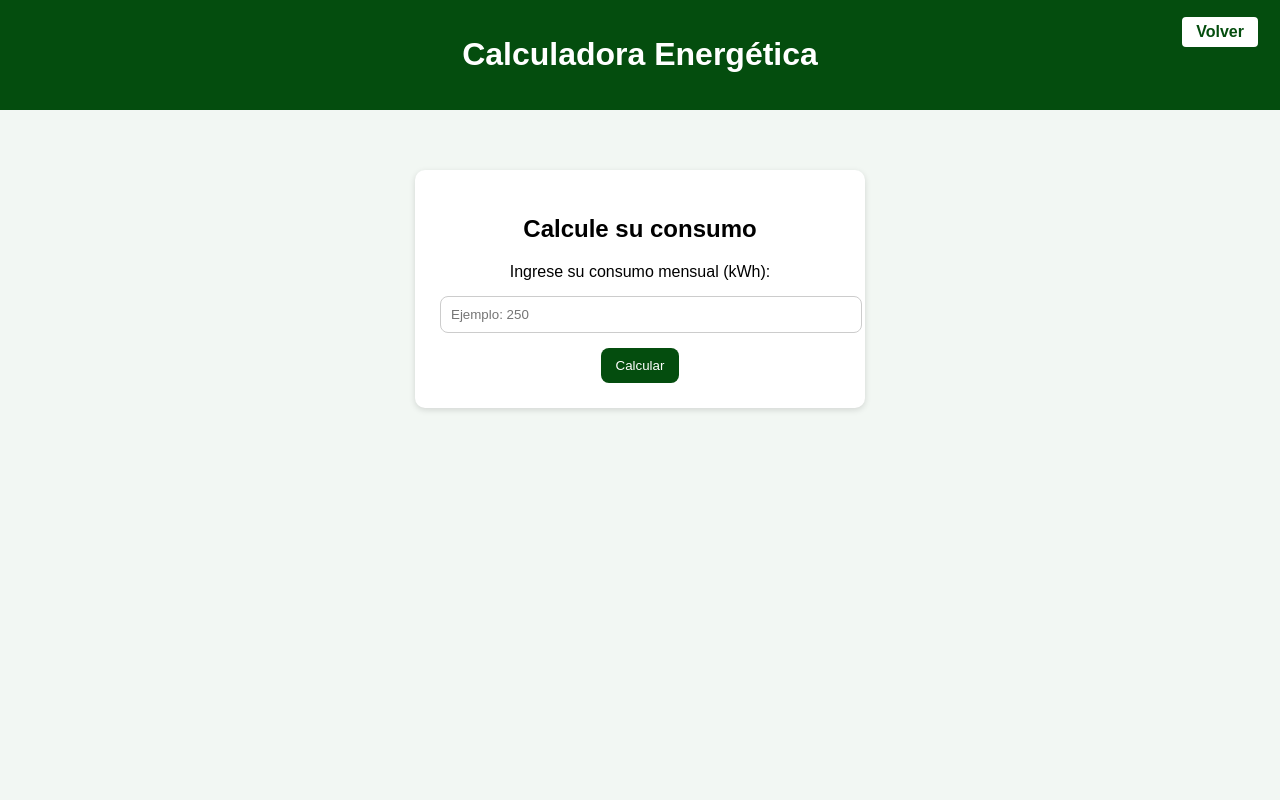
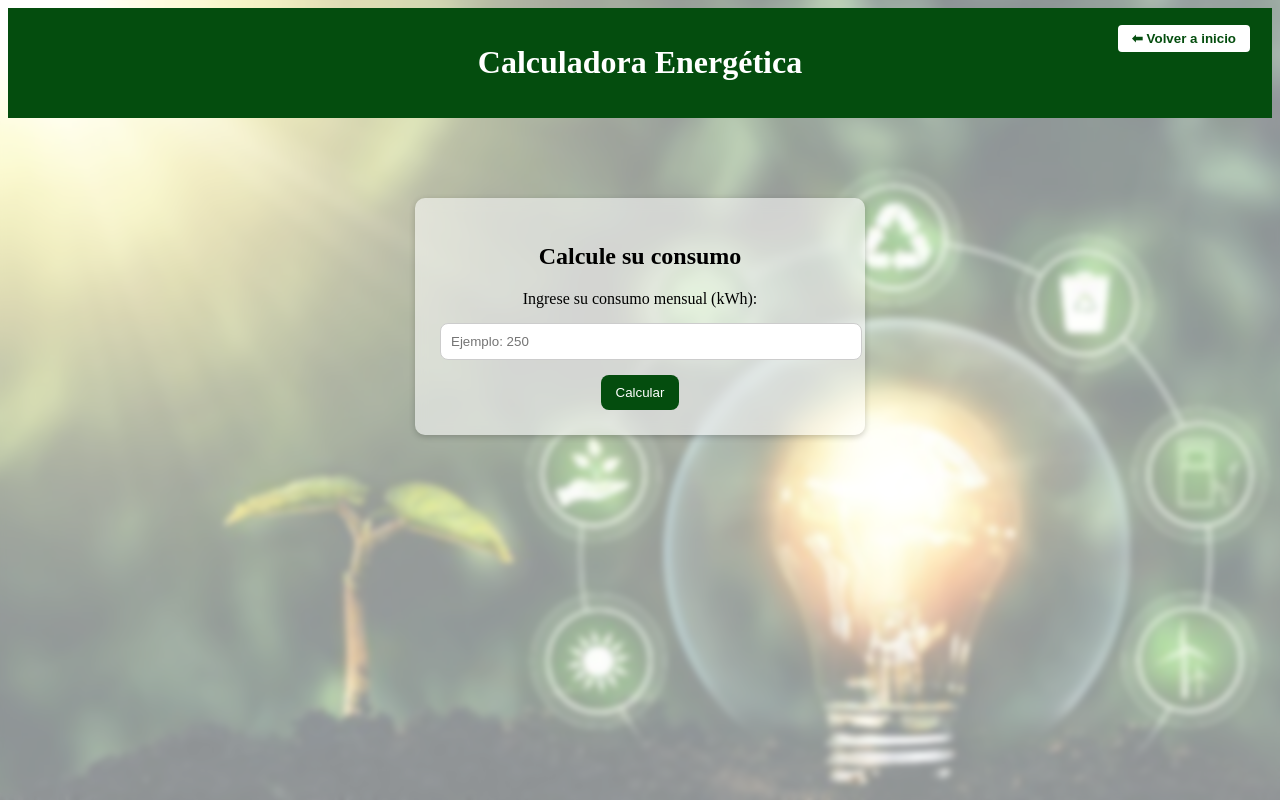
Before and after one commit to Andreabril1215/proyecto-final, a plain HTML site: page Calculadora/calculadora.html in a window 1280 px wide. Drawn offline with Linux system fonts and the light colour scheme; some packages are replaced by stand-ins of ours; a script that the page names is missing.

Commit message:
ajustes calculadora

```diff
--- a/Calculadora/calculadora.css
+++ b/Calculadora/calculadora.css
@@ -1,7 +1,23 @@
+/* ===== FONDO ===== */
 body {
-    font-family: Arial, sans-serif;
-    background: #f2f7f3;
-    margin: 0;
+    background-image: url("fondo.png");
+    background-size: cover;
+    background-position: center;
+    background-attachment: fixed;
+    position: relative;
+}
+
+/* Capa translúcida encima del fondo */
+body::before {
+    content: "";
+    position: fixed;
+    top: 0;
+    left: 0;
+    width: 100%;
+    height: 100%;
+    background: rgba(255, 255, 255, 0.55); /* Ajusta la transparencia */
+    backdrop-filter: blur(3px); /* Suaviza el fondo */
+    z-index: -1;  /* muy importante */
 }
 
 .barra {
@@ -28,11 +44,14 @@ body {
 
 .contenedor {
     width: 400px;
-    margin: 60px auto;
+    margin: 80px auto;
     padding: 25px;
-    background: white;
+
+    background: rgba(255, 255, 255, 0.55); /* 75% transparencia */
+    backdrop-filter: blur(6px);            /* efecto vidrio */
+
     border-radius: 10px;
-    box-shadow: 0 2px 6px #0002;
+    box-shadow: 0 2px 6px #0003;
     text-align: center;
 }
 
--- a/Calculadora/calculadora.html
+++ b/Calculadora/calculadora.html
@@ -7,19 +7,27 @@
     <!-- SweetAlert -->
     <script src="https://cdn.jsdelivr.net/npm/sweetalert2@11"></script>
 
+    <!-- Estilos y JS -->
     <link rel="stylesheet" href="calculadora.css">
     <script src="calculadora.js" defer></script>
 </head>
 
 <body>
 
+    <!-- ====== ENCABEZADO ====== -->
     <header class="barra">
-        <h1>Calculadora Energética</h1>
+        <div class="header-flex">
+            <h1>Calculadora Energética</h1>
 
-        <!-- BOTÓN VOLVER A PÁGINA PRINCIPAL -->
-        <a class="btn-volver" href="../index.html"> Volver </a>
+            <!-- BOTÓN VOLVER -->
+            <button onclick="window.location.href='../Estructura_inicial/index.html'"
+                    class="btn-volver">
+                ⬅ Volver a inicio
+            </button>
+        </div>
     </header>
 
+    <!-- ====== CONTENIDO ====== -->
     <section class="contenedor">
         <h2>Calcule su consumo</h2>
 
--- a/Dashboard/dashboard.css
+++ b/Dashboard/dashboard.css
@@ -4,6 +4,30 @@ body {
     margin: 0;
     background: #f4f4f7;
     padding-top: 110px;
+}
+
+/* ======== FONDO TRANSLÚCIDO ======== */
+body {
+    background-image: url("fondo.png");
+    background-size: cover;
+    background-position: center;
+    background-attachment: fixed;
+    position: relative;
+}
+
+/* capa transparente encima del fondo */
+body::before {
+    content: "";
+    position: fixed;
+    top: 0;
+    left: 0;
+    width: 100%;
+    height: 100%;
+
+    background: rgba(255, 255, 255, 0.55); /* claridad/blancura del fondo */
+    backdrop-filter: blur(3px);            /* suaviza el fondo */
+
+    z-index: -1;  /* no afecta el contenido */
 }
 
 
```
Also changed, not shown: Calculadora/fondo.png (added), Dashboard/fondo.png (added).
